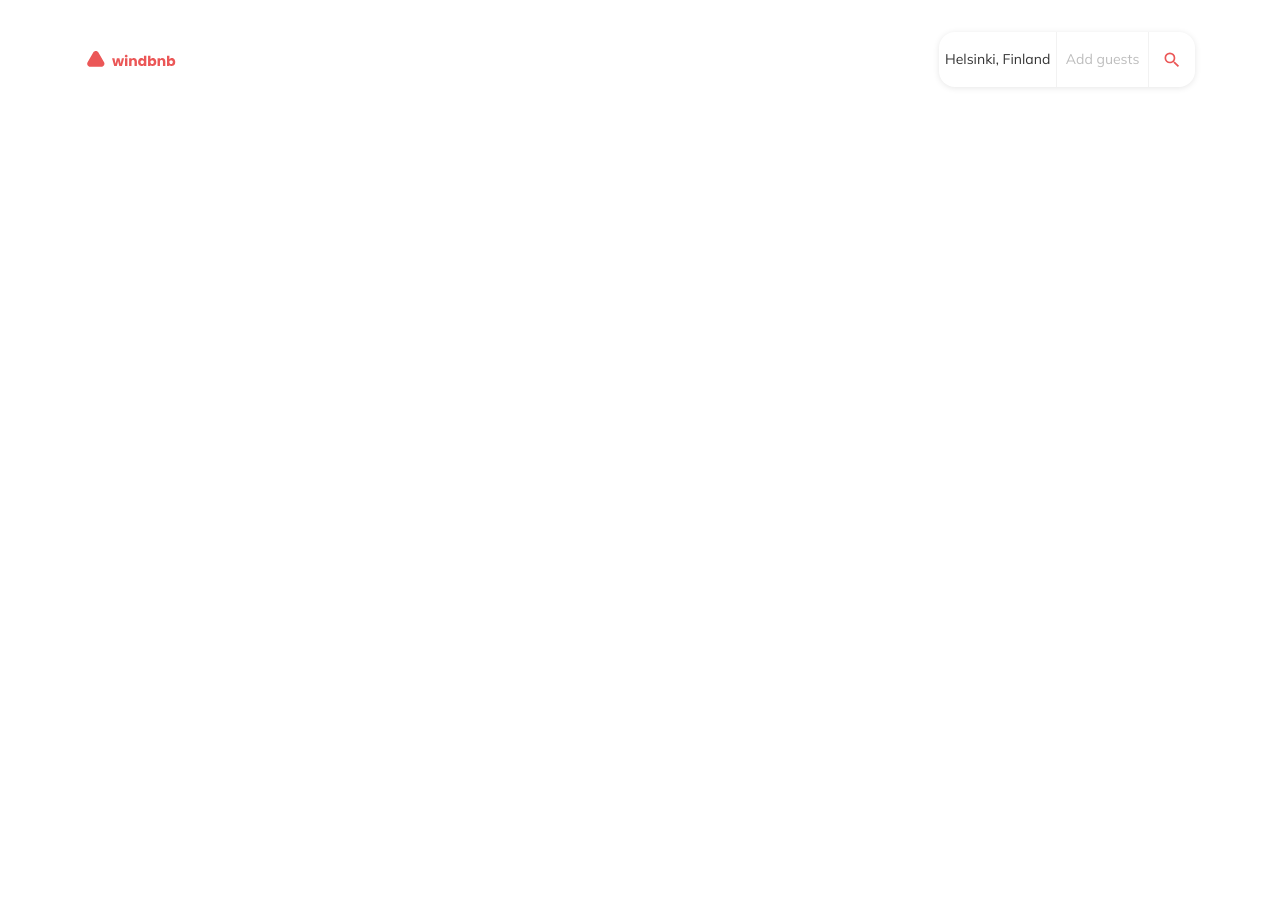
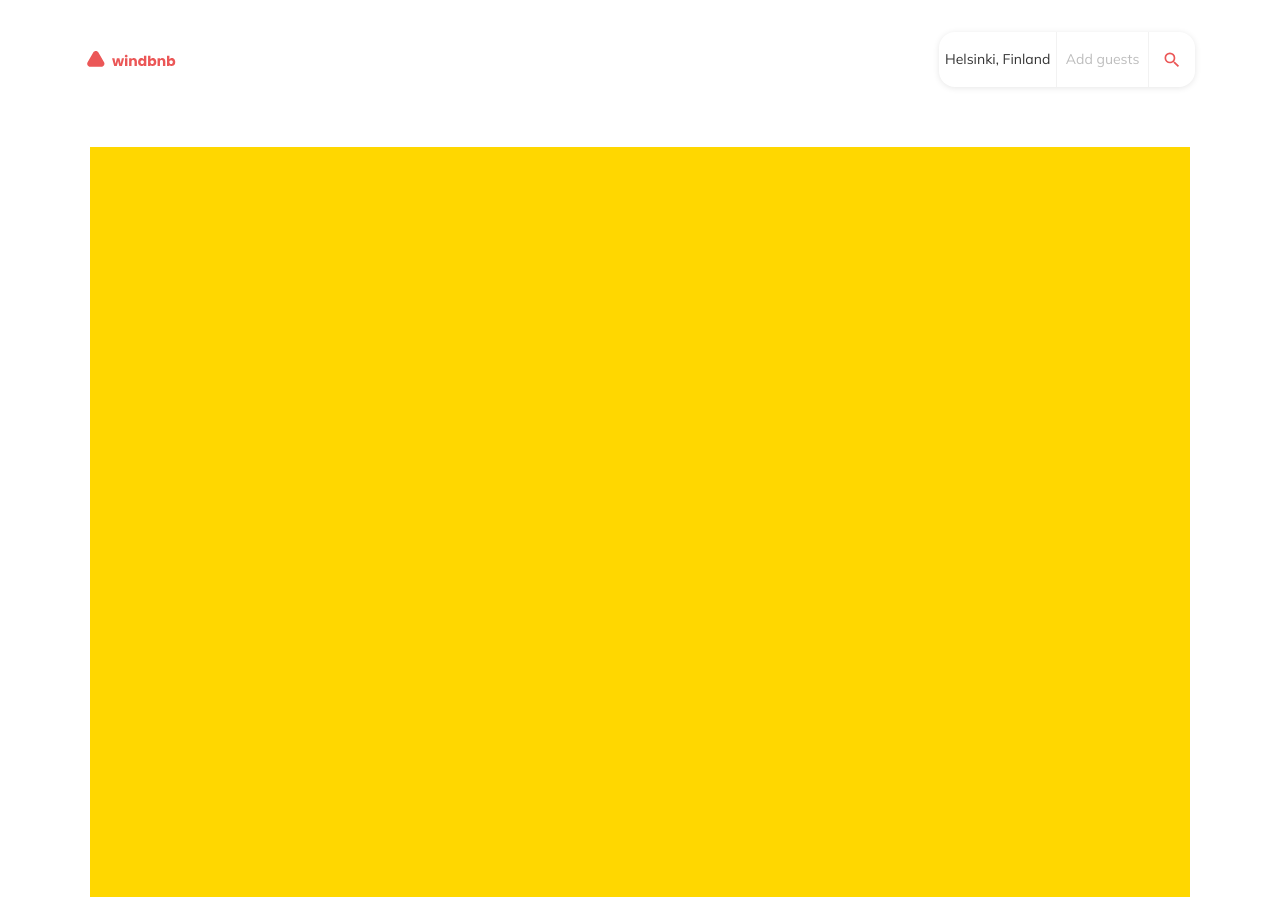
Before and after one commit to drainerr/Windbnb, a React (Create React App) app: page / in a window 1280 px wide. Before the commit the page ends 800 px from the top, so only its background shows below. Built offline with nearby package versions, Linux system fonts and the light colour scheme.

Commit message:
create and styled the  main container

```diff
--- a/src/App.css
+++ b/src/App.css
@@ -1,3 +1,7 @@
 .App {
   width: 100vw;
+  display: flex;
+  flex-direction: column;
+  align-items: center;
+  justify-content: center;
 }
--- a/src/App.js
+++ b/src/App.js
@@ -1,6 +1,7 @@
 import React, { useState } from 'react';
 import Header from './Components/Header/Header';
 import './App.css';
+import Main from './Components/Main/Main';
 
 function App() {
   const [chosenLocation, setChosenLocation] = useState('Helsinki, Finland');
@@ -10,6 +11,7 @@ function App() {
         chosenLocation={chosenLocation}
         setChosenLocation={setChosenLocation}
       />
+      <Main />
     </div>
   );
 }
--- /dev/null
+++ b/src/Components/Main/Main.js
@@ -0,0 +1,6 @@
+import styles from './Main.module.css';
+const Main = (props) => {
+  return <div className={styles.mainContainer}></div>;
+};
+
+export default Main;
--- /dev/null
+++ b/src/Components/Main/Main.module.css
@@ -0,0 +1,6 @@
+.mainContainer {
+  margin-top: 60px;
+  width: 86vw;
+  min-height: 750px;
+  background-color: gold;
+}
--- a/src/index.css
+++ b/src/index.css
@@ -1,5 +1,6 @@
 body {
   margin: 0;
   padding: 0;
+  overflow-x: hidden;
   font-family: sans-serif;
 }
```
